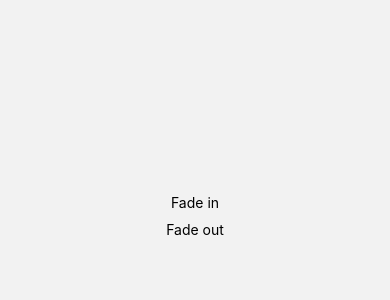
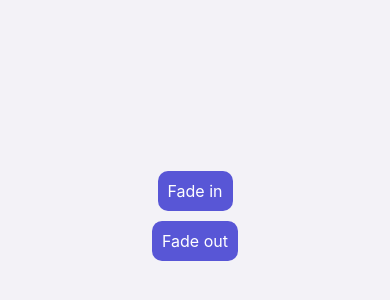
Before and after one commit to mauricio-hub/react-native-components-app, a React Native app: screen /Animation101Screen in a window 390 px wide. Shown: the part 286-586 px from the top of the page. Built offline with nearby package versions, Linux system fonts and the light colour scheme.

Commit message:
dark ligth config

```diff
--- a/App.tsx
+++ b/App.tsx
@@ -1,21 +1,37 @@
 import "react-native-gesture-handler";
-import { NavigationContainer } from "@react-navigation/native";
+import { DarkTheme, DefaultTheme, NavigationContainer } from "@react-navigation/native";
 import { Navigator } from "./src/presentatiion/navigator/Navigatior";
-import { PropsWithChildren } from "react";
-import { ThemeProvider } from "./src/presentatiion/context/ThemeContext";
+import { PropsWithChildren, useContext } from "react";
+import {
+  ThemeContext,
+  ThemeProvider,
+} from "./src/presentatiion/context/ThemeContext";
 
-const AppState = ({ children }: PropsWithChildren) => {
+
+const AppNavigation = ({ children }: PropsWithChildren) => {
+  const { isDark } = useContext(ThemeContext);
+ return (
+   <NavigationContainer theme={isDark ? DarkTheme : DefaultTheme }>
+     {children}
+   </NavigationContainer>
+ );
+};
+
+
+const AppTheme = ({ children }: PropsWithChildren) => {
   return (
-    <NavigationContainer>
-      <ThemeProvider>{children}</ThemeProvider>
-    </NavigationContainer>
+    <ThemeProvider>
+      <AppNavigation>{children}</AppNavigation>
+    </ThemeProvider>
   );
 };
 
+
+
 export default function App() {
   return (
-    <AppState>
-      <Navigator/>
-    </AppState>
+    <AppTheme >
+      <Navigator />
+    </AppTheme>
   );
 }
--- a/src/components/ui/Card.tsx
+++ b/src/components/ui/Card.tsx
@@ -1,7 +1,7 @@
-import { PropsWithChildren } from 'react';
+import { PropsWithChildren, useContext } from 'react';
 import { StyleProp, ViewStyle } from 'react-native';
 import { Text, View } from 'react-native';
-import { colors } from '../../presentatiion/config/theme/theme';
+import { ThemeContext } from '../../presentatiion/context/ThemeContext';
 
 
 
@@ -11,6 +11,7 @@ interface Props extends PropsWithChildren {
 
 
 export const Card = ({style, children }: Props) => {
+  const { colors } = useContext(ThemeContext);
   return (
     <View style={[
       {
--- a/src/components/ui/CustomSwitch.tsx
+++ b/src/components/ui/CustomSwitch.tsx
@@ -1,6 +1,7 @@
-import React from 'react';
+import React, { useContext } from 'react';
 import { Platform, StyleSheet, Switch, Text, View } from 'react-native';
-import { colors } from '../../presentatiion/config/theme/theme';
+
+import { ThemeContext } from '../../presentatiion/context/ThemeContext';
 
 interface Props {
     isOn: boolean;
@@ -11,8 +12,11 @@ interface Props {
 
 
 export const CustomSwitch = ({ isOn, text, onChange }: Props) => {
+  const { colors } = useContext(ThemeContext);
   return (
-    <View style={ styles.switchRow }>
+    <View style={ [styles.switchRow,
+      {  backgroundColor: colors.cardBackground }
+     ]}>
 
     {
       text && (<Text style={{ color: colors.text }}>{ text }</Text>)
--- a/src/components/ui/MenuItem.tsx
+++ b/src/components/ui/MenuItem.tsx
@@ -1,10 +1,10 @@
-import React from "react";
+import React, { useContext } from "react";
 import { View, Text, Pressable, StyleSheet } from "react-native";
 
 import FontAwesome from "@expo/vector-icons/FontAwesome";
 import { useNavigation } from "@react-navigation/native";
-import { colors } from "../../presentatiion/config/theme/theme";
 import { Separator } from "./Separator";
+import { ThemeContext } from "../../presentatiion/context/ThemeContext";
 
 interface Props {
   name: string;
@@ -23,6 +23,8 @@ export const MenuItems = ({
   isLast = false,
 }: Props) => {
   const navigation = useNavigation<any>();
+  const {colors} = useContext(ThemeContext);
+
 
   return (
     <>
--- a/src/components/ui/Separator.tsx
+++ b/src/components/ui/Separator.tsx
@@ -1,12 +1,14 @@
-import React from "react";
+import React, { useContext } from "react";
 import { View, Text, StyleProp, ViewStyle } from "react-native";
-import { colors } from "../../presentatiion/config/theme/theme";
+import { ThemeContext } from "../../presentatiion/context/ThemeContext";
+
 
 interface Props {
   style?: StyleProp<ViewStyle>;
 }
 
 export const Separator = ({ style }: Props) => {
+  const {colors} = useContext(ThemeContext);
   return (
     <View
       style={{
--- a/src/presentatiion/context/ThemeContext.tsx
+++ b/src/presentatiion/context/ThemeContext.tsx
@@ -9,7 +9,7 @@ type ThemeColor = 'light' | 'dark';
 interface ThemeContextProps {
     currentTheme: ThemeColor;
     colors: ThemeColors;
-
+    isDark: boolean;
     setTheme: (theme: ThemeColor) => void;
 }
 
@@ -33,6 +33,7 @@ export const ThemeProvider = ({ children }: PropsWithChildren) => {
         <ThemeContext.Provider
         value={{
             currentTheme: currentTheme,
+            isDark: (currentTheme === 'light'),
             colors:(currentTheme === 'light' ?  ligthColors : darkColors),
             setTheme: setTheme
         }}>
--- a/src/presentatiion/navigator/Navigatior.tsx
+++ b/src/presentatiion/navigator/Navigatior.tsx
@@ -11,14 +11,21 @@ import { ModalScreen } from "../screens/ui/ModalScreen";
 import { InfiniteScrollScreen } from "../screens/ui/InfiniteScrollScreen";
 import { SlidesScreen } from "../screens/ui/SlidesScreen";
 import { ChangeThemeScreen } from "../screens/theme/ChangeThemeScreen";
+import { useContext } from "react";
+import { ThemeContext } from "../context/ThemeContext";
 
 const Stack = createStackNavigator();
 export const Navigator = () => {
+  const { colors } = useContext(ThemeContext);
   return (
     <Stack.Navigator
       screenOptions={{
         headerShown: false,
+        cardStyle:{
+          backgroundColor: colors.background
+        }
       }}
+
     >
       <Stack.Screen name="Home" component={HomeScreen} />
       <Stack.Screen name="Animation101Screen" component={Animation101Screen} />
--- a/src/presentatiion/screens/animations/Animation101Screen.tsx
+++ b/src/presentatiion/screens/animations/Animation101Screen.tsx
@@ -1,55 +1,81 @@
-import React, { useRef } from "react";
-import { View, Text, StyleSheet, Pressable, Animated, Easing } from "react-native";
-import { colors } from "../../config/theme/theme";
+import React, { useContext, useRef } from "react";
+import {
+  View,
+  Text,
+  StyleSheet,
+  Pressable,
+  Animated,
+  Easing,
+} from "react-native";
 import { useAnimations } from "../../hooks/useAnimations";
+import { ThemeContext } from "../../context/ThemeContext";
+import { CustomView } from "../../../components/ui/CustomView";
+import { Button } from "../../../components/ui/Button";
 
 export const Animation101Screen = () => {
-
-  const {animateOpacity,aninatedTop,fadeIn,fadeOut,startMovingTopPosition} = useAnimations()
-
+  const {
+    animateOpacity,
+    aninatedTop,
+    fadeIn,
+    fadeOut,
+    startMovingTopPosition,
+  } = useAnimations();
+  const { colors } = useContext(ThemeContext);
 
   return (
-    <View style={styles.container}>
-      <Animated.View style={[styles.purpleBox,
-      {
-        opacity: animateOpacity,
-        transform: [
+    <CustomView
+      style={[
+        styles.container,
+        {
+          backgroundColor: colors.background,
+        },
+      ]}
+
+    >
+      <Animated.View
+        style={[
+          styles.purpleBox,
           {
-            translateY: aninatedTop
-          }
-        ]
-      }
-      ]} />
+            backgroundColor: colors.primary,
+          },
+          {
+            opacity: animateOpacity,
+            transform: [
+              {
+                translateY: aninatedTop,
+              },
+            ],
+          },
+        ]}
+      />
 
-      <Pressable
-        onPress={()=>{
+      <Button
+        onPress={() => {
           fadeIn({});
           startMovingTopPosition({
             initialPosition: -100,
             duration: 600,
             toValue: 0,
             easig: Easing.elastic(1),
-          })
+          });
         }}
+        style={{ marginTop: 10 }}
+        text="Fade in"
+      />
 
-        style={{ marginTop: 10 }}
-      >
-        <Text>Fade in</Text>
-      </Pressable>
+      <Button
 
-      <Pressable
-        onPress={
-          f=> fadeOut({
+       onPress={() =>
+          fadeOut({
             duration: 300,
             toValue: 0,
-            callback: () => console.log("animation finished")
+            callback: () => console.log("animation finished"),
           })
         }
         style={{ marginTop: 10 }}
-      >
-        <Text>Fade out</Text>
-      </Pressable>
-    </View>
+        text="Fade out"
+    />
+    </CustomView>
   );
 };
 
@@ -61,7 +87,7 @@ const styles = StyleSheet.create({
   },
 
   purpleBox: {
-    backgroundColor: colors.primary,
+    /*  backgroundColor: colors.primary, */
     height: 150,
     width: 150,
   },
--- a/src/presentatiion/screens/animations/Animation102Screen.tsx
+++ b/src/presentatiion/screens/animations/Animation102Screen.tsx
@@ -1,5 +1,6 @@
 import React, {useRef} from 'react';
 import {Animated, PanResponder, StyleSheet, View} from 'react-native';
+import { CustomView } from '../../../components/ui/CustomView';
 
 export const Animation102Screen = () => {
   const pan = useRef(new Animated.ValueXY()).current;
@@ -22,12 +23,12 @@ export const Animation102Screen = () => {
   });
 
   return (
-    <View style={styles.container}>
+    <CustomView style={styles.container}>
       <Animated.View
         {...panResponder.panHandlers}
         style={[pan.getLayout(), styles.box]}
       />
-    </View>
+    </CustomView>
   );
 };
 
--- a/src/presentatiion/screens/switches/SwitchScreen.tsx
+++ b/src/presentatiion/screens/switches/SwitchScreen.tsx
@@ -1,12 +1,15 @@
-import React, { useState } from "react";
+import React, { useContext, useState } from "react";
 import { CustomView } from "../../../components/ui/CustomView";
 import { CustomSwitch } from "../../../components/ui/CustomSwitch";
 import { Separator } from "../../../components/ui/Separator";
 import { Card } from "../../../components/ui/Card";
 
+
 export const SwitchScreen = () => {
   const [isEnabled, setIsEnabled] = useState(false);
   const toggleSwitch = () => setIsEnabled((previousState) => !previousState);
+
+
 
   const [state, setState] = useState({
     isActive: true,
--- a/src/presentatiion/screens/ui/SlidesScreen.tsx
+++ b/src/presentatiion/screens/ui/SlidesScreen.tsx
@@ -1,4 +1,4 @@
-import React, { useRef, useState } from "react";
+import React, { useContext, useRef, useState } from "react";
 import {
   View,
   Text,
@@ -9,9 +9,10 @@ import {
   NativeSyntheticEvent,
   NativeScrollEvent,
 } from "react-native";
-import { colors, globalStyles } from "../../config/theme/theme";
+import { globalStyles } from "../../config/theme/theme";
 import { Button } from "../../../components/ui/Button";
 import { useNavigation } from "@react-navigation/native";
+import { ThemeContext } from "../../context/ThemeContext";
 
 interface Slide {
   title: string;
@@ -41,6 +42,7 @@ export const SlidesScreen = () => {
   const [currentSlideIndex, setCurrentSlideIndex] = useState(0);
   const flatListRef = useRef<FlatList>(null);
   const navigation = useNavigation();
+  const { colors } = useContext(ThemeContext);
 
   const onScroll = (event: NativeSyntheticEvent<NativeScrollEvent>) => {
     const { contentOffset, layoutMeasurement } = event.nativeEvent;
@@ -106,6 +108,7 @@ interface SlideItemProps {
 const SlideItem = ({ item }: SlideItemProps) => {
   const { width } = useWindowDimensions();
   const { title, desc, img } = item;
+  const { colors } = useContext(ThemeContext);
 
   return (
     <View
@@ -127,13 +130,13 @@ const SlideItem = ({ item }: SlideItemProps) => {
         }}
       />
 
-      <Text style={[globalStyles.title, { color: colors.primary }]}>
+      <Text style={[globalStyles.title, { color: colors.primary  }]}>
         {title}
       </Text>
 
       <Text
         style={{
-          color: colors.text,
+           color: colors.text,
           marginTop: 20,
         }}
       >
```
Also changed, not shown: src/presentatiion/screens/home/HomeScreen.tsx (+5 -2 lines).
